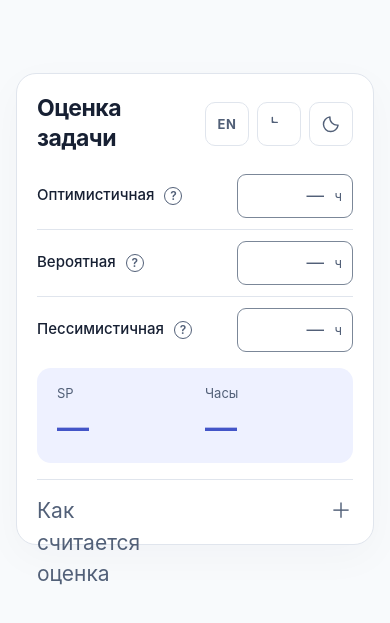
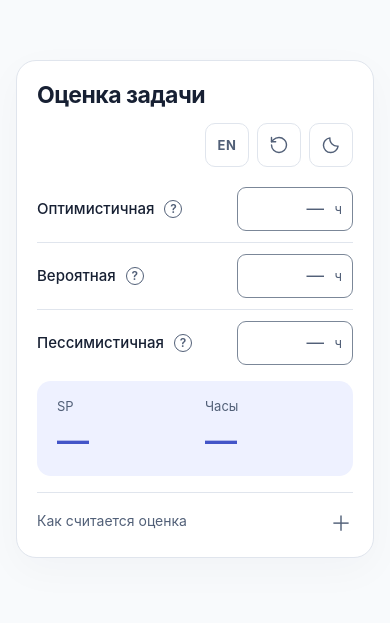
Before and after one commit to gaztell0/prikidka, a website: page index.html in a window 390 px wide. Shown: the part 113-736 px from the top of the page. Drawn offline with Linux system fonts and the light colour scheme.

Commit message:
Fix responsive toolbar and method layout

```diff
--- a/index.html
+++ b/index.html
@@ -19,7 +19,7 @@
       document.documentElement.lang = language === 'en' ? 'en' : 'ru';
     })();
   </script>
-  <link rel="stylesheet" href="./style.css?v=c04db31088bf">
+  <link rel="stylesheet" href="./style.css?v=f3e9871d4ebd">
   <script type="module" src="./app.js?v=ec734e81f5cf"></script>
 </head>
 <body>
@@ -28,7 +28,7 @@
       <h1 data-i18n="app.heading">Оценка задачи</h1>
       <div class="actions">
         <button id="lang-toggle" class="icon-button lang-button" type="button" aria-label="Переключить на английский" title="Переключить на английский">EN</button>
-        <button id="reset" class="icon-button reset-button" type="button" aria-label="Сбросить оценку" title="Сбросить оценку" data-i18n-aria-label="reset.aria" data-i18n-title="reset.aria"><svg viewBox="0 0 24 24" aria-hidden="true"><path d="M4 4v6h6M4.8 9.5a8 8 8 0 1 1 .3 6.1"/></svg><span class="reset-label" data-i18n="reset.label">Сбросить</span></button>
+        <button id="reset" class="icon-button reset-button" type="button" aria-label="Сбросить оценку" title="Сбросить оценку" data-i18n-aria-label="reset.aria" data-i18n-title="reset.aria"><svg viewBox="0 0 24 24" aria-hidden="true"><path d="M3 12a9 9 0 1 0 9-9 9.75 9.75 0 0 0-6.74 2.74L3 8"/><path d="M3 3v5h5"/></svg><span class="reset-label" data-i18n="reset.label">Сбросить</span></button>
         <button id="theme-toggle" class="icon-button" type="button" aria-label="Включить тёмную тему" title="Включить тёмную тему">
           <svg id="theme-moon" viewBox="0 0 24 24" aria-hidden="true"><path d="M20.5 13.3A8.8 8.8 0 0 1 10.7 3.5a8.8 8.8 0 1 0 9.8 9.8Z"/></svg>
           <svg id="theme-sun" viewBox="0 0 24 24" aria-hidden="true" hidden><circle cx="12" cy="12" r="4"/><path d="M12 2v2m0 16v2M2 12h2m16 0h2M5 5l1.5 1.5m11 11L19 19M5 19l1.5-1.5m11-11L19 5"/></svg>
@@ -69,7 +69,7 @@
 
     <section id="method" class="method" aria-label="Методика оценки" data-i18n-aria-label="method.aria">
       <details id="pert-method">
-        <summary><span data-i18n="method.summary">Как считается оценка</span> <span aria-hidden="true">＋</span></summary>
+        <summary><span data-i18n="method.summary">Как считается оценка</span> <span class="summary-icon" aria-hidden="true">＋</span></summary>
         <div class="method-content">
           <p><strong>PERT</strong> (<span lang="en">Program Evaluation and Review Technique</span>) <span data-i18n="method.intro">— метод оценки и анализа проектов. Здесь используется его трёхточечная формула для одной задачи.</span></p>
           <dl class="definitions">
--- a/style.css
+++ b/style.css
@@ -70,8 +70,8 @@ h1 { font-size: 23px; font-weight: 650; line-height: 1.3; letter-spacing: -.5px;
 .method { margin-top: 22px; border-top: 1px solid var(--line); }
 .method summary { display: flex; align-items: center; justify-content: space-between; gap: 12px; list-style: none; min-height: 44px; padding: 15px 0 0; font-size: 14px; line-height: 1.5; color: var(--muted); }
 .method summary::-webkit-details-marker { display: none; }
-.method summary > span { display: grid; place-items: center; width: 24px; height: 24px; flex-shrink: 0; font-size: 21px; color: var(--muted); }
-.method details[open] summary > span { transform: rotate(45deg); }
+.method summary > .summary-icon { display: grid; place-items: center; width: 24px; height: 24px; flex-shrink: 0; font-size: 21px; color: var(--muted); }
+.method details[open] summary > .summary-icon { transform: rotate(45deg); }
 .method-content { margin-top: 20px; font-size: 14px; line-height: 1.75; color: var(--muted); }
 .method-content > p { margin-top: 16px; }
 .method-content > p:first-child { margin-top: 0; }
@@ -145,3 +145,13 @@ h1 { font-size: 23px; font-weight: 650; line-height: 1.3; letter-spacing: -.5px;
 .help-popover { overflow-y: auto; }
 
 .lang-button { font-size: 13px; font-weight: 650; letter-spacing: .04em; }
+
+@media (max-width: 420px) {
+  .toolbar { flex-wrap: wrap; row-gap: 12px; }
+  .toolbar h1 { flex: 1 0 100%; }
+  .actions { width: 100%; justify-content: flex-end; }
+}
+
+@media (max-width: 700px) {
+  .definitions > div { grid-template-columns: minmax(0, 1fr); gap: 3px; }
+}
```
